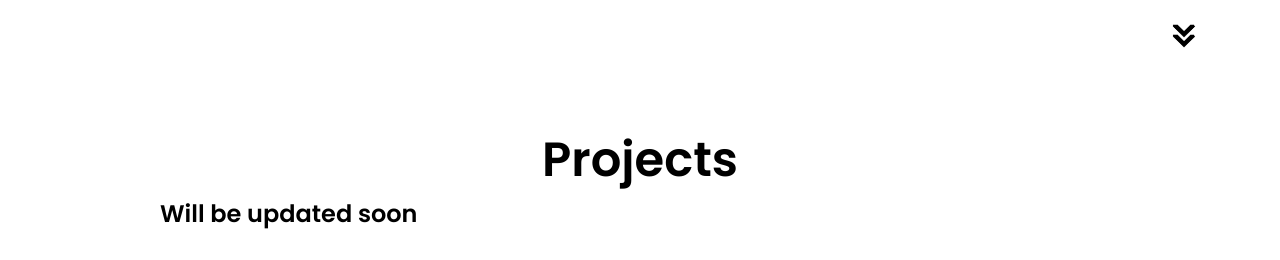
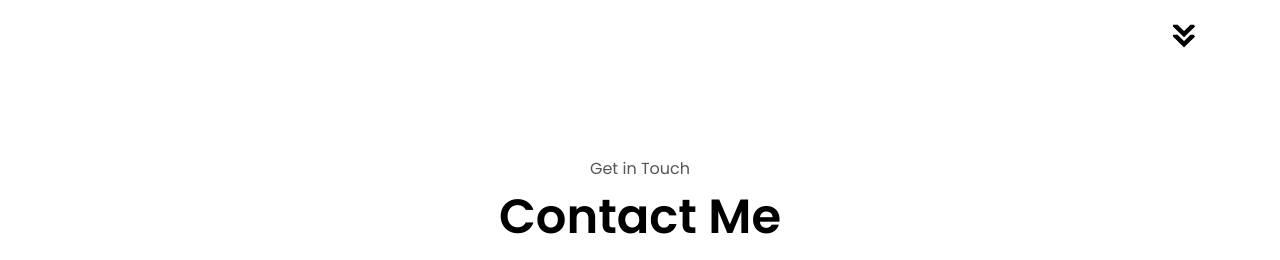
Before and after one commit to abdelrahmanelsayed20/personal-potfolio, a plain HTML site: page index.html in a window 1280 px wide. Shown: the part 2340-2600 px from the top of the page. Drawn offline with Linux system fonts and the light colour scheme; a script that the page names is missing.

Commit message:
Update index.html

```diff
--- a/index.html
+++ b/index.html
@@ -117,9 +117,7 @@
     </section>
 
     <section id="projects">
-      <h1 class="title">Projects</h1>
-      <h2>Will be updated soon</h2>
-    </section>
+
 
     <section id="contact">
       <p class="section__text__p1">Get in Touch</p>
```
